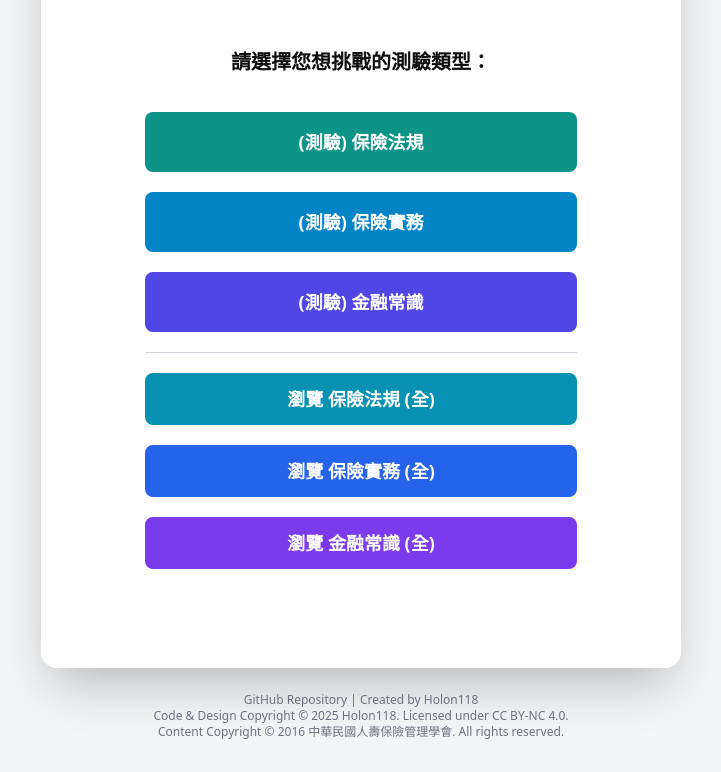
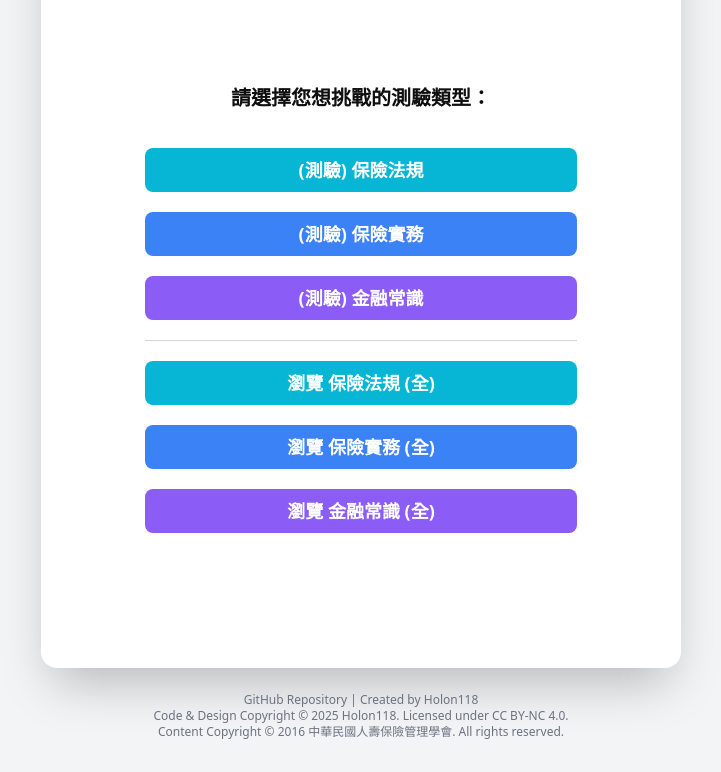
Before and after one commit to HoLon118/insurance_exam, a website: page public/index.html in a window 1280 px wide. Shown: the part 124-896 px from the top of the page, without its empty margins (279-1000 px from the left). Drawn offline with Linux system fonts and the light colour scheme.

Commit message:
Merge branch 'main' from origin after resolving conflicts

```diff
--- a/public/index.html
+++ b/public/index.html
@@ -6,7 +6,7 @@
     <title>保險法規與實務 問答 App</title>
     <link href="./output.css" rel="stylesheet">
 </head>
-<body class="bg-gray-100 dark:bg-gray-900 text-[#0F0F0F] dark:text-gray-100 flex flex-col items-center min-h-screen font-sans py-8">
+<body class="bg-gray-100 dark:bg-[#1A202C] text-[#0F0F0F] dark:text-gray-300 flex flex-col items-center min-h-screen font-sans py-8">
 
     <div class="w-full max-w-2xl mx-auto bg-white dark:bg-gray-800 rounded-2xl shadow-2xl p-6 sm:p-8 flex-grow">
         <h1 class="text-2xl sm:text-3xl font-bold text-center text-blue-600 dark:text-blue-400 mb-6">保險法規與實務 測驗</h1>
@@ -14,25 +14,25 @@
         <div id="type-selection-container" class="space-y-5 text-center items-center flex flex-col justify-center">
             <p class="text-xl font-semibold mb-4">請選擇您想挑戰的測驗類型：</p>
 
-            <button id="law-btn" class="w-full sm:w-3/4 bg-teal-600 hover:bg-teal-800 text-white font-bold py-4 px-6 rounded-lg transition-colors duration-200 text-lg">
+            <button id="law-btn" class="w-full sm:w-3/4 px-8 py-2 bg-cyan-500 hover:bg-cyan-800 text-white font-bold rounded-lg transition-colors duration-200 text-lg">
                 (測驗) 保險法規
             </button>
-            <button id="practice-btn" class="w-full sm:w-3/4 bg-sky-600 hover:bg-sky-800 text-white font-bold py-4 px-6 rounded-lg transition-colors duration-200 text-lg">
+            <button id="practice-btn" class="w-full sm:w-3/4 px-8 py-2 bg-blue-500 hover:bg-blue-800 text-white font-bold rounded-lg transition-colors duration-200 text-lg">
                 (測驗) 保險實務
             </button>
-            <button id="market-btn" class="w-full sm:w-3/4 bg-indigo-600 hover:bg-indigo-800 text-white font-bold py-4 px-6 rounded-lg transition-colors duration-200 text-lg">
+            <button id="market-btn" class="w-full sm:w-3/4 px-8 py-2 bg-violet-500 hover:bg-violet-800 text-white font-bold rounded-lg transition-colors duration-200 text-lg">
                 (測驗) 金融常識
             </button>
 
             <hr class="w-3/4 border-gray-300 dark:border-gray-600 my-4">
 
-            <button id="browse-law-btn" class="w-full sm:w-3/4 bg-cyan-600 hover:bg-cyan-800 text-white font-bold py-3 px-6 rounded-lg transition-colors duration-200 text-lg">
+            <button id="browse-law-btn" class="w-full sm:w-3/4 px-8 py-2 bg-cyan-500 hover:bg-cyan-800 text-white font-bold rounded-lg transition-colors duration-200 text-lg">
                 瀏覽 保險法規 (全)
             </button>
-            <button id="browse-practice-btn" class="w-full sm:w-3/4 bg-blue-600 hover:bg-blue-800 text-white font-bold py-3 px-6 rounded-lg transition-colors duration-200 text-lg">
+            <button id="browse-practice-btn" class="w-full sm:w-3/4 px-8 py-2 bg-blue-500 hover:bg-blue-800 text-white font-bold rounded-lg transition-colors duration-200 text-lg">
                 瀏覽 保險實務 (全)
             </button>
-            <button id="browse-market-btn" class="w-full sm:w-3/4 bg-violet-600 hover:bg-violet-800 text-white font-bold py-3 px-6 rounded-lg transition-colors duration-200 text-lg">
+            <button id="browse-market-btn" class="w-full sm:w-3/4 px-8 py-2 bg-violet-500 hover:bg-violet-800 text-white font-bold rounded-lg transition-colors duration-200 text-lg">
                 瀏覽 金融常識 (全)
             </button>
 
```
Also changed, not shown: public/output.css.
